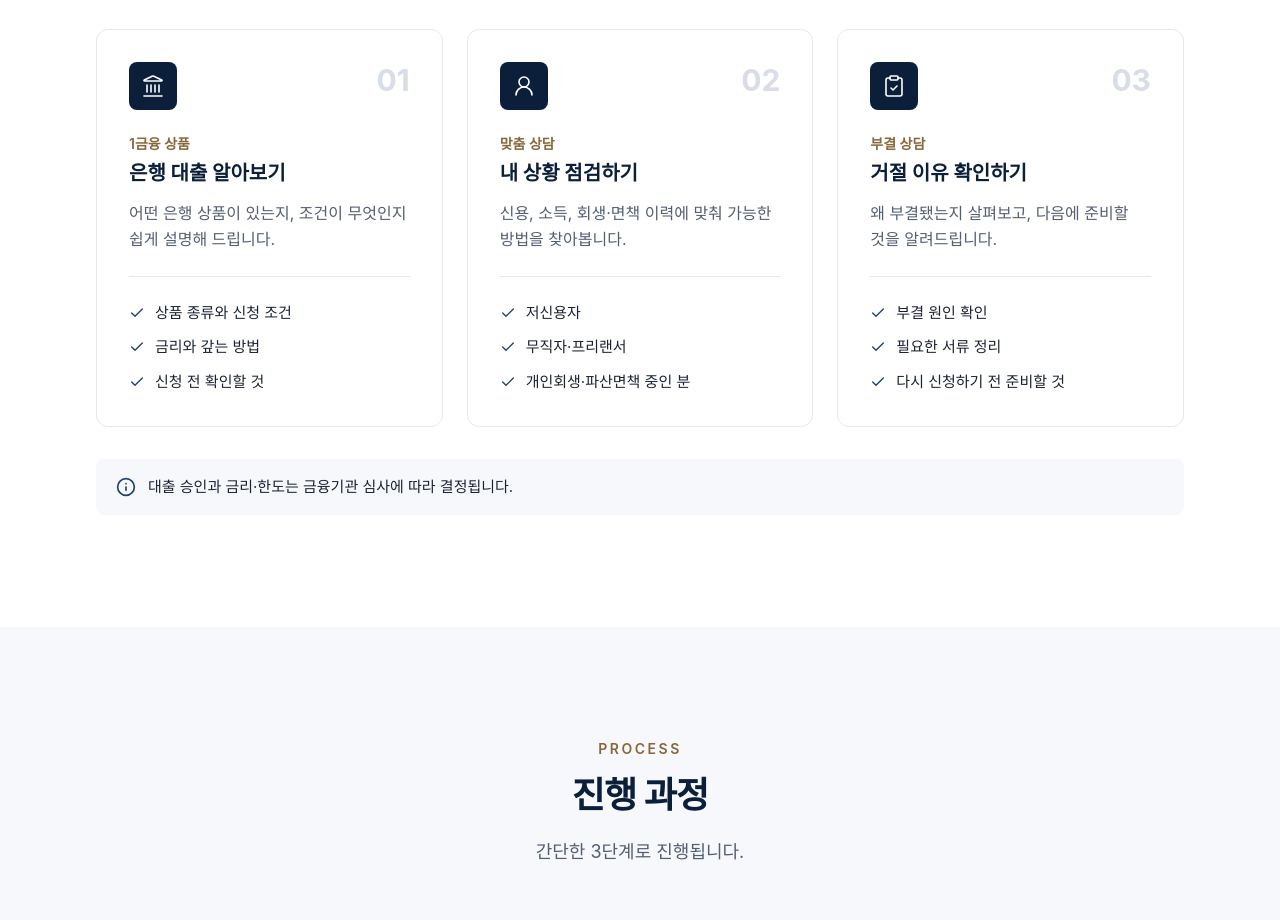
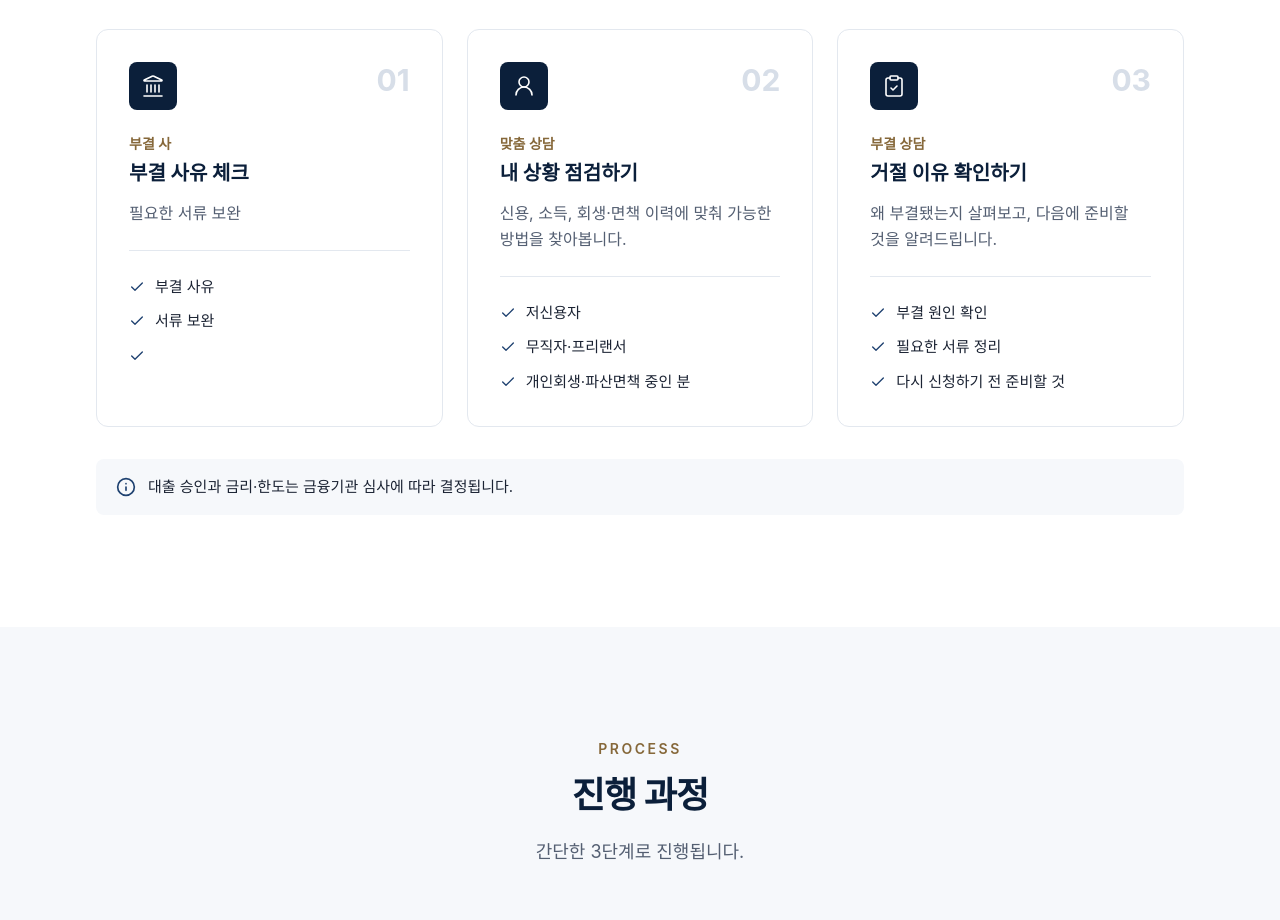
Before and after one commit to akainu1977-debug/yeosung-dreamloan, a React (Vite) app: page / in a window 1280 px wide. Shown: the part 940-1860 px from the top of the page. Built offline with nearby package versions, Linux system fonts and the light colour scheme; a web font is replaced by a local one.

Commit message:
Update siteContent.ts

```diff
--- a/src/content/siteContent.ts
+++ b/src/content/siteContent.ts
@@ -60,10 +60,10 @@ export const services = {
     {
       no: '01',
       icon: 'Landmark',
-      title: '은행 대출 알아보기',
-      body: '어떤 은행 상품이 있는지, 조건이 무엇인지 쉽게 설명해 드립니다.',
-      points: ['상품 종류와 신청 조건', '금리와 갚는 방법', '신청 전 확인할 것'],
-      tag: '1금융 상품',
+      title: '부결 사유 체크',
+      body: '필요한 서류 보완',
+      points: ['부결 사유', '서류 보완', ''],
+      tag: '부결 사',
     },
     {
       no: '02',
```
